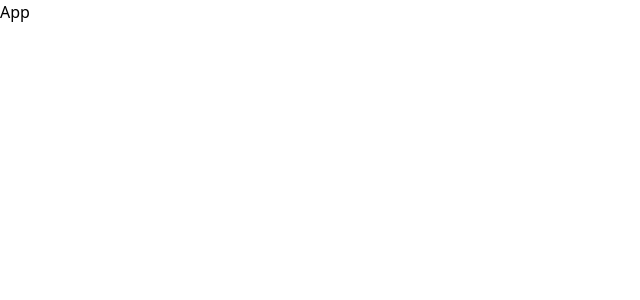
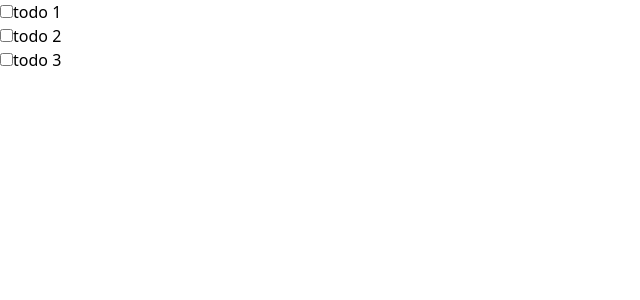
Before and after one commit to sjcrippa/todo_react_ts, a React (Vite) app: page / in a window 1280 px wide. Shown: the top 300 px of the page, without its empty margins (0-640 px from the left). Built offline with nearby package versions, Linux system fonts and the light colour scheme.

Commit message:
initial type and project structure

```diff
--- a/package.json
+++ b/package.json
@@ -17,7 +17,7 @@
     "@types/react": "^18.2.14",
     "@types/react-dom": "^18.2.6",
     "@typescript-eslint/eslint-plugin": "^5.62.0",
-    "@typescript-eslint/parser": "^5.61.0",
+    "@typescript-eslint/parser": "^5.62.0",
     "@vitejs/plugin-react-swc": "^3.3.2",
     "autoprefixer": "^10.4.14",
     "eslint": "^8.44.0",
--- a/src/App.tsx
+++ b/src/App.tsx
@@ -1,8 +1,30 @@
+import { useState } from 'react'
+import { Todos } from './components/Todos'
 
-const App = () => {
+const mockTodos = [
+  {
+    id: '1',
+    title: 'todo 1',
+    completed: false
+  },
+  {
+    id: '2',
+    title: 'todo 2',
+    completed: false
+  },
+  {
+    id: '3',
+    title: 'todo 3',
+    completed: false
+  }
+]
+
+const App = (): JSX.Element => {
+  const [todos] = useState(mockTodos)
+
   return (
     <>
-      <div className="text-2xl text-center">App</div>
+      <Todos todos={todos}/>
     </>
   )
 }
--- /dev/null
+++ b/src/components/Todo.tsx
@@ -0,0 +1,20 @@
+import { type Todo as TodoType } from '../types/types'
+
+type Props = TodoType
+
+export const Todo: React.FC<Props> = ({ id, title, completed }) => {
+  return (
+    <div>
+      <input
+        className="toggle"
+        checked={completed}
+        type="checkbox"
+        onChange={() => { }} />
+      <label>{title}</label>
+      <button
+        className="destroy"
+        onClick={() => { }}
+      ></button>
+    </div>
+  )
+}
--- /dev/null
+++ b/src/components/Todos.tsx
@@ -0,0 +1,25 @@
+import { type ListOfTodos } from '../types/types'
+import { Todo } from './Todo'
+
+interface Props {
+  todos: ListOfTodos
+}
+// <Props> despues del react.FC (react functional component) es una fomra de pasar parametros, le estamos diciendo a TS que la forma de nuestras props es GENERICO, ya que puede tomar cualquier valor. De  esta manera, tipamos el codigo.
+export const Todos: React.FC<Props> = ({ todos }) => {
+  return (
+    <ul>
+      {todos.map(todo => (
+        <li
+          key={todo.id}
+          className={`${todo.completed ? 'completed' : ''}`}>
+          <Todo
+            key={todo.id}
+            id={todo.id}
+            title={todo.title}
+            completed={todo.completed}
+          />
+        </li>
+      ))}
+    </ul>
+  )
+}
--- a/tsconfig.json
+++ b/tsconfig.json
@@ -20,6 +20,6 @@
     "noUnusedParameters": true,
     "noFallthroughCasesInSwitch": true
   },
-  "include": ["src"],
+  "include": ["src", ".eslintrc.cjs"],
   "references": [{ "path": "./tsconfig.node.json" }]
 }
```
Also changed, not shown: src/types/types.d.ts (added, +9 -0 lines), .eslintrc.cjs, 1 other file (tests, documents, lock files or other folders).
